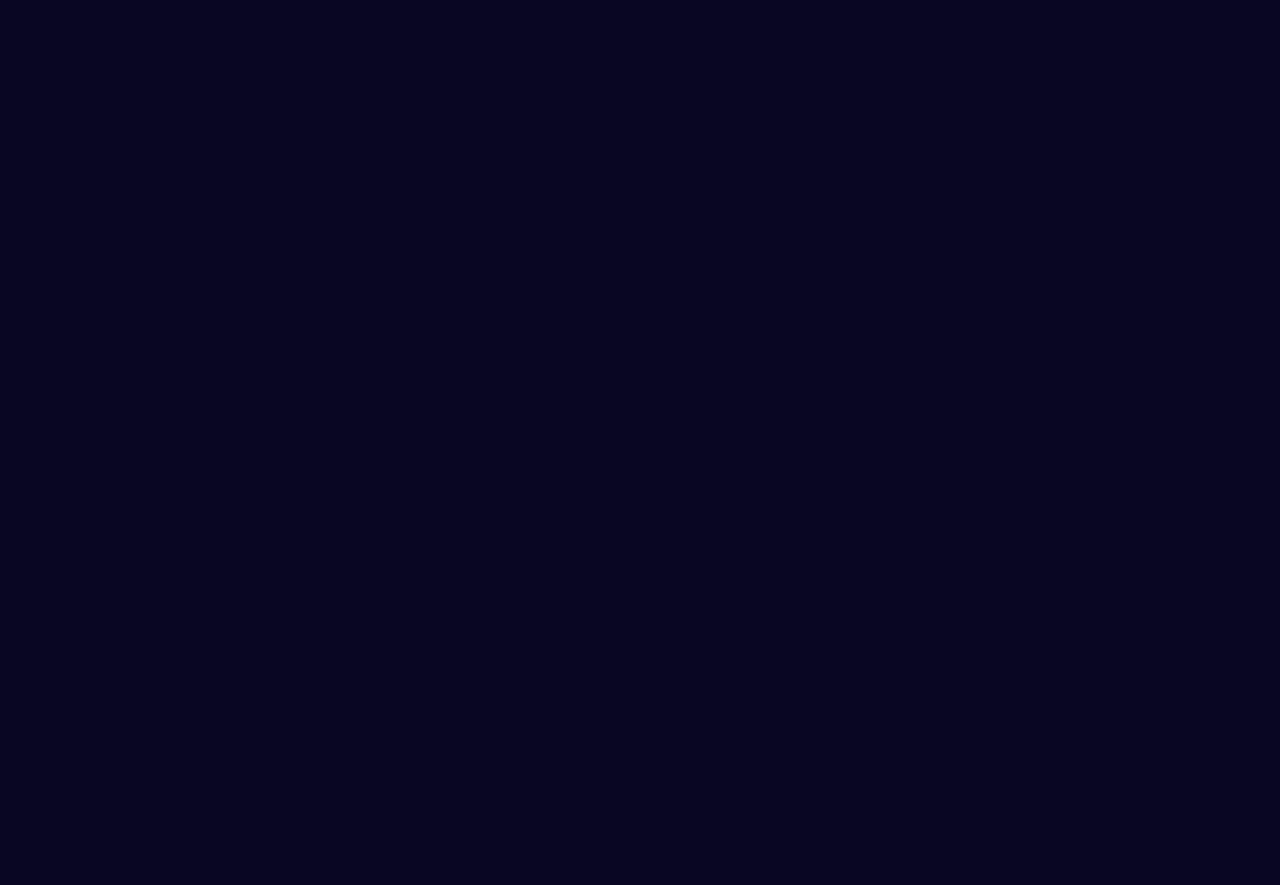
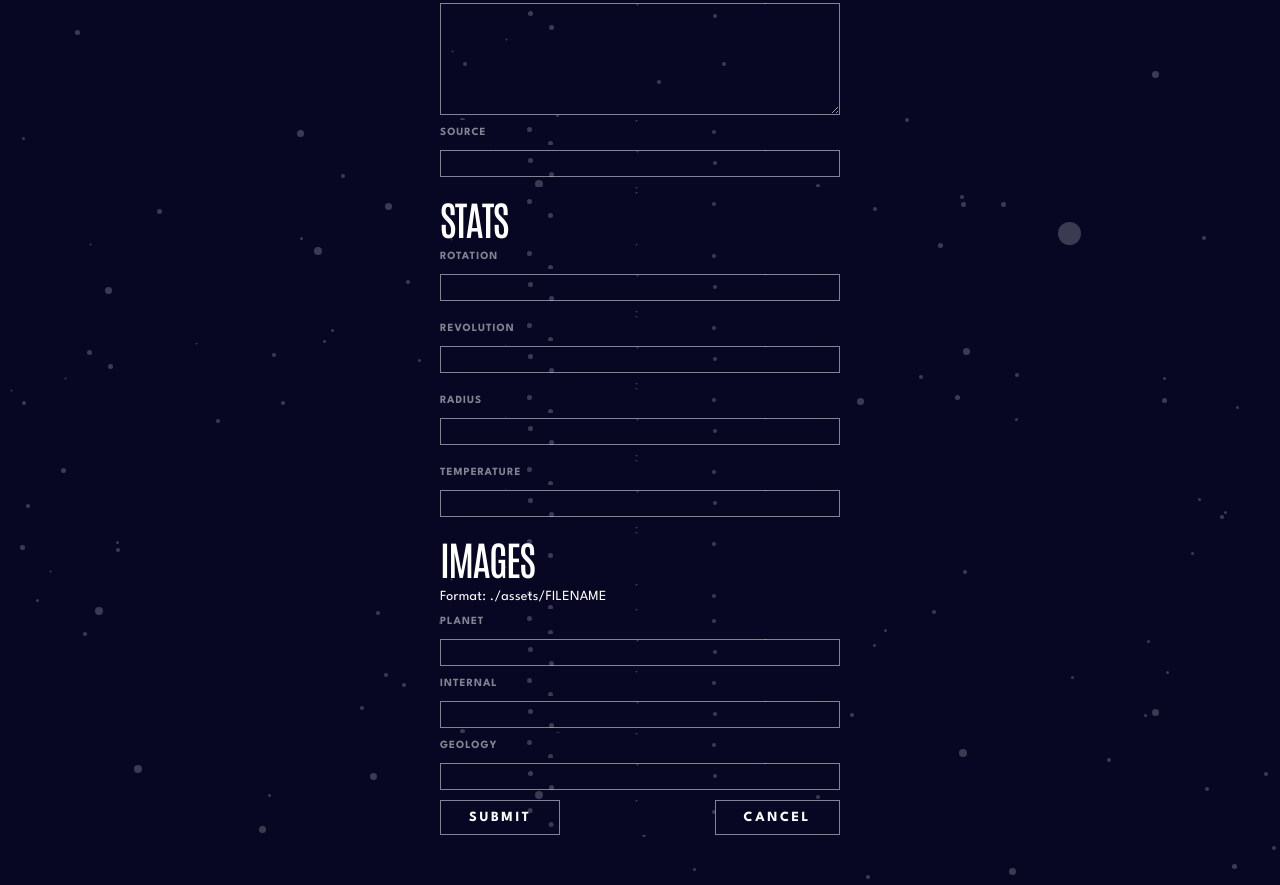
Before and after one commit to sarahimhof13/capstone-project, a React (Create React App) app in the folder client/: page /planets/add in a window 1280 px wide. Shown: the part 1029-1914 px from the top of the page. Before the commit the page ends 800 px from the top, so only its background shows below. Built offline with nearby package versions, Linux system fonts and the light colour scheme; no server answers.

Commit message:
import add planet to app.js and style

```diff
--- a/client/src/App.css
+++ b/client/src/App.css
@@ -256,6 +256,27 @@ a, button, span {
     color: var(--transparent-white-color);
   }
 
+  .modify-button-container {
+    display: flex;
+    gap: 20px;
+  }
+
+  .modify-button {
+    padding: 10px 28px;
+    font-family: var(--body-font);
+    font-weight: 700;
+    color: var(--white-color);
+    text-transform: uppercase;
+    letter-spacing: 0.161rem;
+    border: 1px solid var(--medium-grey-color);
+    font-size: 0.875rem;
+    cursor: pointer;
+  }
+
+  .modify-button:hover {
+    background-color: var(--dark-grey-color);
+  }
+
   /* Stats container */
 .stats-container {
     border: 1px solid var(--transparent-white-color);
@@ -263,3 +284,47 @@ a, button, span {
     width: 207px;
     height: 86px;
   }
+
+/* Form styling */
+.form-container {
+    padding: 50px;
+    display: flex;
+    flex-direction: column;
+    align-items: center;
+  }
+
+  .form {
+    min-width: 400px;
+  }
+
+  .form-group {
+    padding: 5px 0 5px 0;
+    display: flex;
+    flex-direction: column;
+  }
+
+  .form-section {
+    flex-direction: row;
+  }
+
+  .form-group h3 {
+    text-transform: uppercase;
+    width: 100%;
+  }
+
+  .form-input {
+    padding: 5px;
+    border: 1px solid var(--transparent-white-color);
+    color: var(--white-color);
+    margin: 5px 0;
+    display: block;
+  }
+
+  .input-text-block {
+    height: 100px;
+  }
+
+  .form-button-container {
+    display: flex;
+    justify-content: space-between;
+  }
--- a/client/src/App.js
+++ b/client/src/App.js
@@ -8,6 +8,7 @@ import { BrowserRouter, Routes, Route } from "react-router-dom";
 import Navbar from "./components/Navbar";
 import Home from "./components/Home";
 import PlanetPage from "./components/PlanetPage";
+import AddPlanet from "./components/AddPlanet";
 
 function App() {
   return (
@@ -17,7 +18,7 @@ function App() {
         <Routes>
           <Route path="/planets" element={<Home />} />
             <Route path="/planets:_id" element={<PlanetPage />}/>
-            <Route path="/planets/add" />
+            <Route path="/planets/add" element={<AddPlanet />}/>
             <Route path="/planets:_id/edit" />
         </Routes>
       </BrowserRouter>
--- a/client/src/components/PlanetPage.js
+++ b/client/src/components/PlanetPage.js
@@ -3,8 +3,7 @@ import Stats from "./Stats";
 import Card from "./Card";
 import Button from "./DefaultButton";
 import axios from "axios";
-import { Link, useNavigate, useParams } from "react-router-dom";
-import ModifyButton from "./ModifyButton";
+import { useParams } from "react-router-dom";
 
 function PlanetPage() {
     // Function to get planet by ID
```
